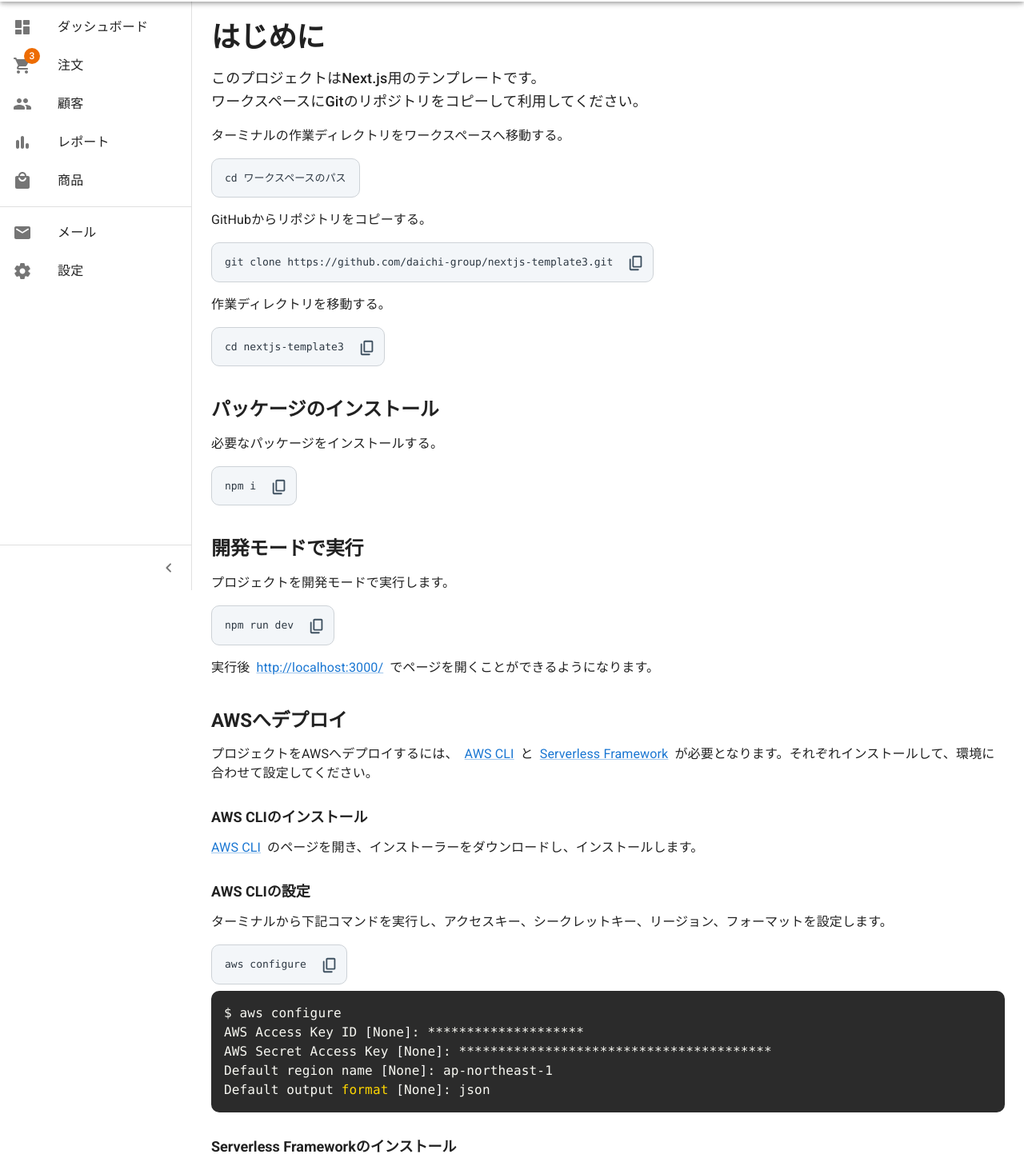
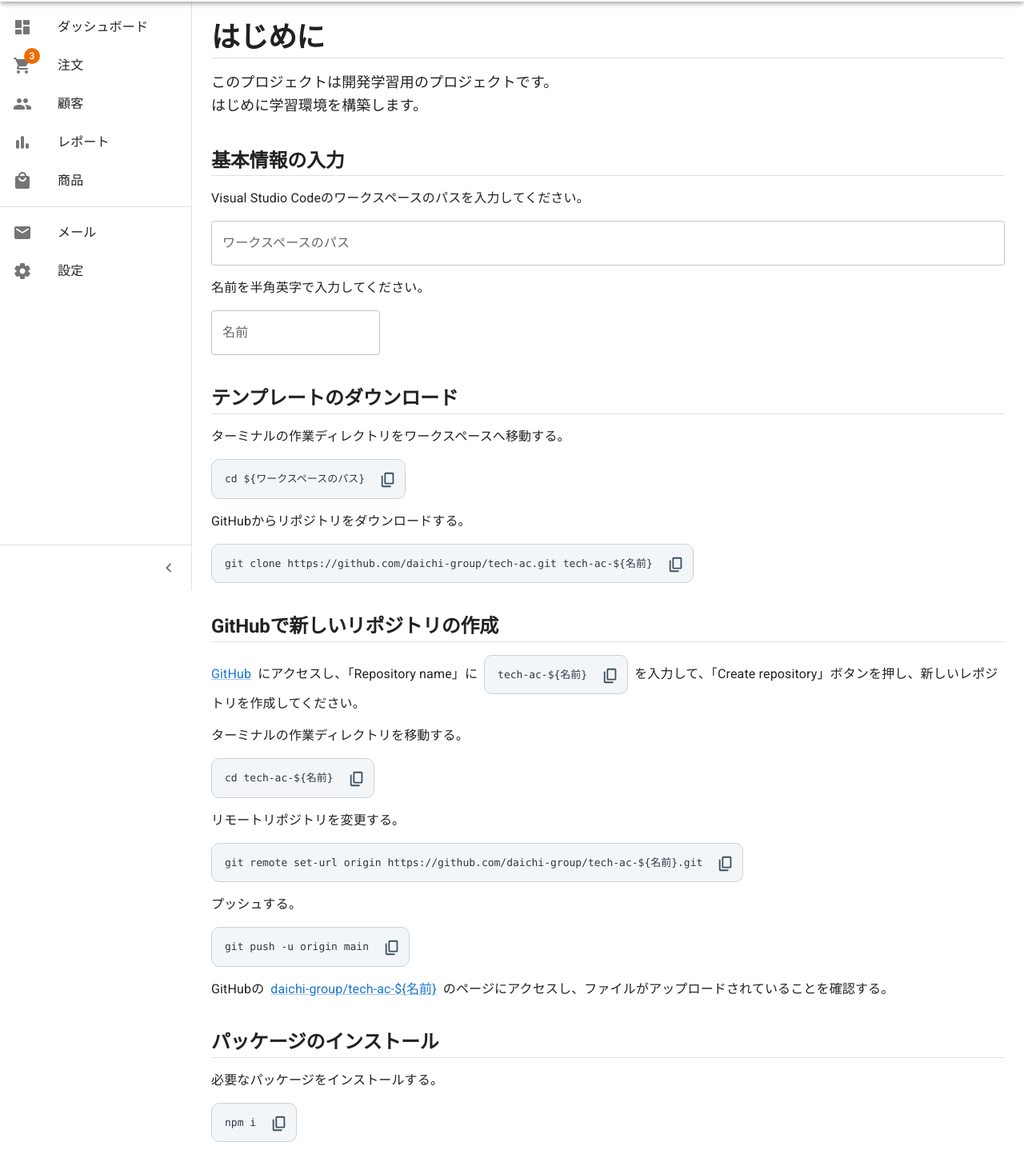
Before and after one commit to eqs-tagami/tech-ac-shoto, a Next.js app: page / in a window 1280 px wide. Shown: the part 62-1520 px from the top of the page at 80% size. Built offline with nearby package versions, Linux system fonts and the light colour scheme.

Commit message:
テンプレートから開発学習用に改修

```diff
--- a/pages/index.tsx
+++ b/pages/index.tsx
@@ -3,59 +3,168 @@ import Head from 'next/head'
 import Image from 'next/image'
 import Link from 'next/link'
 import { useRouter } from 'next/router'
-import { useEffect } from 'react'
+import React, { useEffect, useState } from 'react'
 import Script from 'next/script'
+import { useForm, Controller,
+  ControllerRenderProps, FieldValues, ControllerFieldState, UseFormStateReturn } from "react-hook-form";
 
+import TextField from '@mui/material/TextField';
 import Typography from '@mui/material/Typography';
 import Box from '@mui/material/Box';
 import Button from '@mui/material/Button';
 import MuiLink from '@mui/material/Link';
+import Divider from '@mui/material/Divider';
 
 import Layout from "@components/Layout";
 import CodeButton from "@components/CodeButton";
 import CodeBlock from "@components/CodeBlock";
 
 const Page: NextPage = () => {
+  const { control, formState, getValues } = useForm({ mode:'all', delayError:200 });
+  const [ lsLoad, setLsLoad ] = useState(false);
+  const [ values, setValues ] = useState<{[key:string]:any}>({});
+
+  useEffect(() => {
+    if (typeof window !== 'undefined' && !lsLoad) {
+      const ls:any = {};
+      for (let i=0; i<window.localStorage.length; i++){
+        const key = window.localStorage.key(i);
+        if(key && !key.endsWith('cache'))
+          ls[key] = window.localStorage.getItem(key);
+      }
+      setValues({...values,...ls});
+      setLsLoad(true);
+    }
+  }, [lsLoad]);
+
+  const handleChange = ({name}:{name:string},onChange:any) =>
+    (event: React.ChangeEvent<HTMLTextAreaElement | HTMLInputElement>) => {
+    const value = event.target.value;
+    if (typeof window !== 'undefined')
+      window.localStorage.setItem(name, value);
+    setValues({...values,[name]:value});
+    onChange(event);
+  }
+
   return (
     <>
       <Head>
-        <title>DAICHI GR</title>
+        <title>Daichi Next</title>
       </Head>
       <Layout>
-        <Typography paragraph variant="h1" component="h1" sx={{fontSize:'36px',fontWeight:700}}>
+        <Typography paragraph variant="h1" component="h1" sx={{fontSize:'36px',fontWeight:700,mb:0.5}}>
           はじめに
         </Typography>
+        <Divider sx={{mb:2}}/>
         <Typography paragraph variant="h6" sx={{fontSize:'18px'}}>
-          このプロジェクトはNext.js用のテンプレートです。<br/>
-          ワークスペースにGitのリポジトリをコピーして利用してください。
+          このプロジェクトは開発学習用のプロジェクトです。<br/>
+          はじめに学習環境を構築します。
         </Typography>
+        <Typography paragraph variant="h2" component="h2" sx={{fontSize:'24px',fontWeight:700,mt:5,mb:0.5}}>
+          基本情報の入力
+        </Typography>
+        <Divider sx={{mb:2}}/>
+        <Typography paragraph>
+          Visual Studio Codeのワークスペースのパスを入力してください。
+        </Typography>
+        <Typography paragraph>
+          <Controller
+            name="workspace"
+            render={({field:{ref,value,onChange,...fs},fieldState:{error}}) =>
+              <TextField label="ワークスペースのパス" fullWidth error={Boolean(error)} helperText={error?.message}
+                inputRef={ref} onChange={handleChange(fs,onChange)} value={values[fs.name]}{...fs} />
+            }
+            rules={{ required: '必須項目です' }}
+            control={control}
+          />
+        </Typography>
+        <Typography paragraph>
+          名前を半角英字で入力してください。
+        </Typography>
+        <Typography paragraph>
+          <Controller
+            name="name"
+            render={({field:{ref,value,onChange,...fs},fieldState:{error}}) =>
+              <TextField label="名前" error={Boolean(error)} helperText={error?.message}
+                inputRef={ref} onChange={handleChange(fs,onChange)} value={values[fs.name]}{...fs} />
+            }
+            rules={{
+              required: '必須項目です',
+              pattern: { value: /^[a-z]+$/, message: '半角英字で入力してください'}
+            }}
+            control={control}
+          />
+        </Typography>
+        <Typography paragraph variant="h2" component="h2" sx={{fontSize:'24px',fontWeight:700,mt:5,mb:0.5}}>
+          テンプレートのダウンロード
+        </Typography>
+        <Divider sx={{mb:2}}/>
         <Typography paragraph>
           ターミナルの作業ディレクトリをワークスペースへ移動する。
         </Typography>
         <Typography paragraph>
-          <CodeButton>
-            cd ワークスペースのパス
+          <CodeButton copy>
+            cd {values.workspace || "${ワークスペースのパス}"}
           </CodeButton>
         </Typography>
         <Typography paragraph>
-          GitHubからリポジトリをコピーする。
+          GitHubからリポジトリをダウンロードする。
         </Typography>
         <Typography paragraph>
           <CodeButton copy>
-            git clone https://github.com/daichi-group/nextjs-template3.git
+            git clone https://github.com/daichi-group/tech-ac.git tech-ac-{values.name || "${名前}"}
+          </CodeButton>
+        </Typography>
+        <Typography paragraph variant="h2" component="h2" sx={{fontSize:'24px',fontWeight:700,mt:5,mb:0.5}}>
+          GitHubで新しいリポジトリの作成
+        </Typography>
+        <Divider sx={{mb:2}}/>
+        <Typography paragraph>
+          <MuiLink href='https://github.com/organizations/daichi-group/repositories/new' target="_blank" rel="noopener noreferrer" sx={{mr:1}}>
+            GitHub
+          </MuiLink>
+          にアクセスし、「Repository name」に
+          <CodeButton copy sx={{mx:1}}>
+          tech-ac-{values.name || "${名前}"}
+          </CodeButton>
+          を入力して、「Create repository」ボタンを押し、新しいレポジトリを作成してください。
+        </Typography>
+        <Typography paragraph>
+          ターミナルの作業ディレクトリを移動する。
+        </Typography>
+        <Typography paragraph>
+          <CodeButton copy>
+            cd tech-ac-{values.name || "${名前}"}
           </CodeButton>
         </Typography>
         <Typography paragraph>
-          作業ディレクトリを移動する。
+          リモートリポジトリを変更する。
         </Typography>
         <Typography paragraph>
           <CodeButton copy>
-            cd nextjs-template3
+            git remote set-url origin https://github.com/daichi-group/tech-ac-{values.name || "${名前}"}.git
           </CodeButton>
         </Typography>
-        <Typography paragraph variant="h2" component="h2" sx={{fontSize:'24px',fontWeight:700,mt:5}}>
+        <Typography paragraph>
+          プッシュする。
+        </Typography>
+        <Typography paragraph>
+          <CodeButton copy>
+            git push -u origin main
+          </CodeButton>
+        </Typography>
+        <Typography paragraph>
+          GitHubの
+          <MuiLink href={`https://github.com/daichi-group/tech-ac-${values.name || "${名前}"}`} target="_blank" rel="noopener noreferrer" sx={{mx:1}}>
+            daichi-group/tech-ac-{values.name || "${名前}"}
+          </MuiLink>
+          のページにアクセスし、ファイルがアップロードされていることを確認する。
+        </Typography>
+
+        <Typography paragraph variant="h2" component="h2" sx={{fontSize:'24px',fontWeight:700,mt:5,mb:0.5}}>
           パッケージのインストール
         </Typography>
+        <Divider sx={{mb:2}}/>
         <Typography paragraph>
           必要なパッケージをインストールする。
         </Typography>
@@ -64,9 +173,10 @@ const Page: NextPage = () => {
             npm i
           </CodeButton>
         </Typography>
-        <Typography paragraph variant="h2" component="h2" sx={{fontSize:'24px',fontWeight:700,mt:5}}>
+        <Typography paragraph variant="h2" component="h2" sx={{fontSize:'24px',fontWeight:700,mt:5,mb:0.5}}>
           開発モードで実行
         </Typography>
+        <Divider sx={{mb:2}}/>
         <Typography paragraph>
           プロジェクトを開発モードで実行します。
         </Typography>
@@ -83,9 +193,10 @@ const Page: NextPage = () => {
           でページを開くことができるようになります。
         </Typography>
 
-        <Typography paragraph variant="h2" component="h2" sx={{fontSize:'24px',fontWeight:700,mt:5}}>
+        <Typography paragraph variant="h2" component="h2" sx={{fontSize:'24px',fontWeight:700,mt:5,mb:0.5}}>
           AWSへデプロイ
         </Typography>
+        <Divider sx={{mb:2}}/>
         <Typography paragraph>
           プロジェクトをAWSへデプロイするには、
           <MuiLink href='https://aws.amazon.com/jp/cli/' target="_blank" rel="noopener noreferrer" sx={{mx:1}}>
```
Also changed, not shown: package.json (+8 -2 lines), 2 other files (tests, documents, lock files or other folders).
